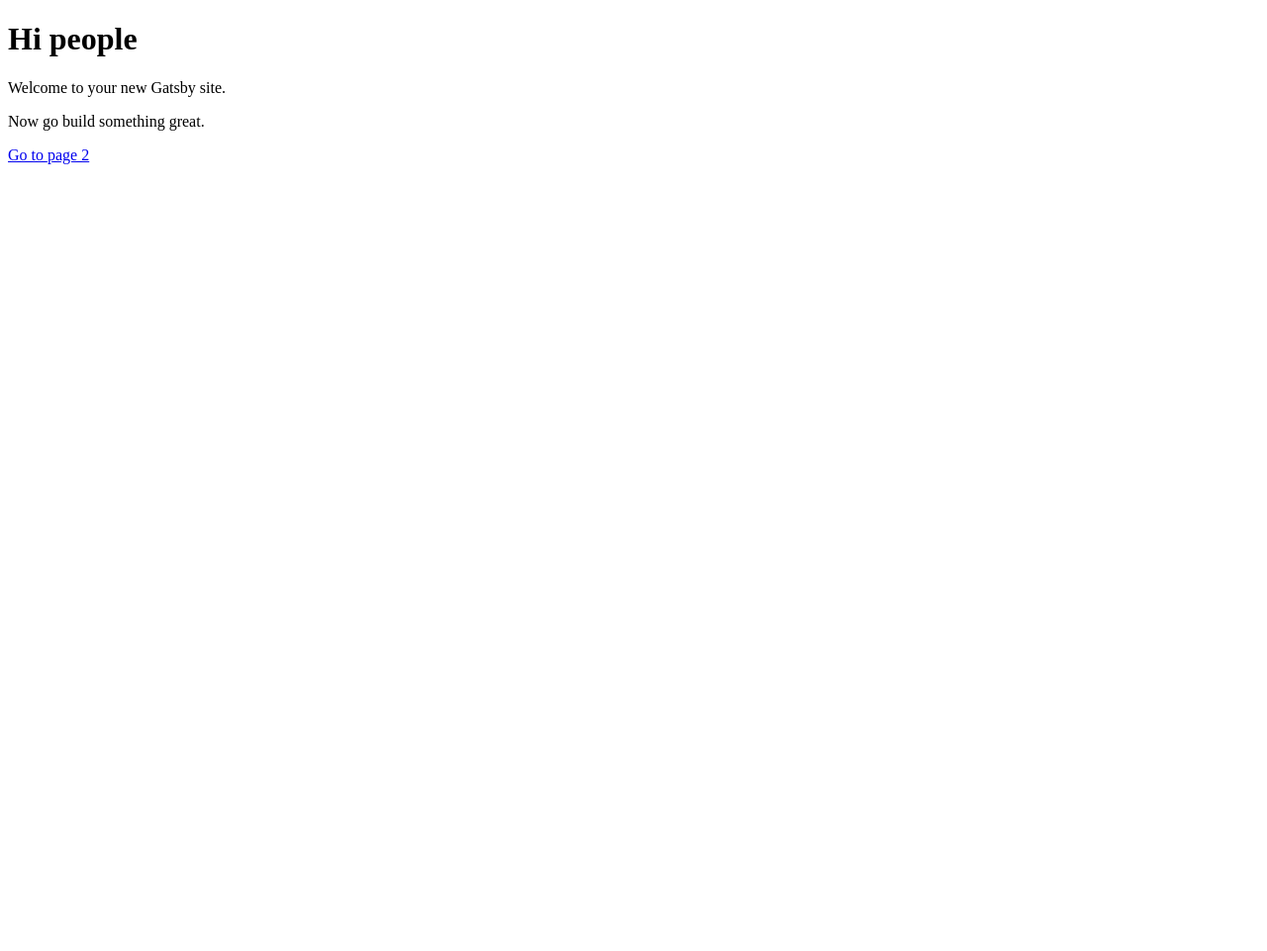
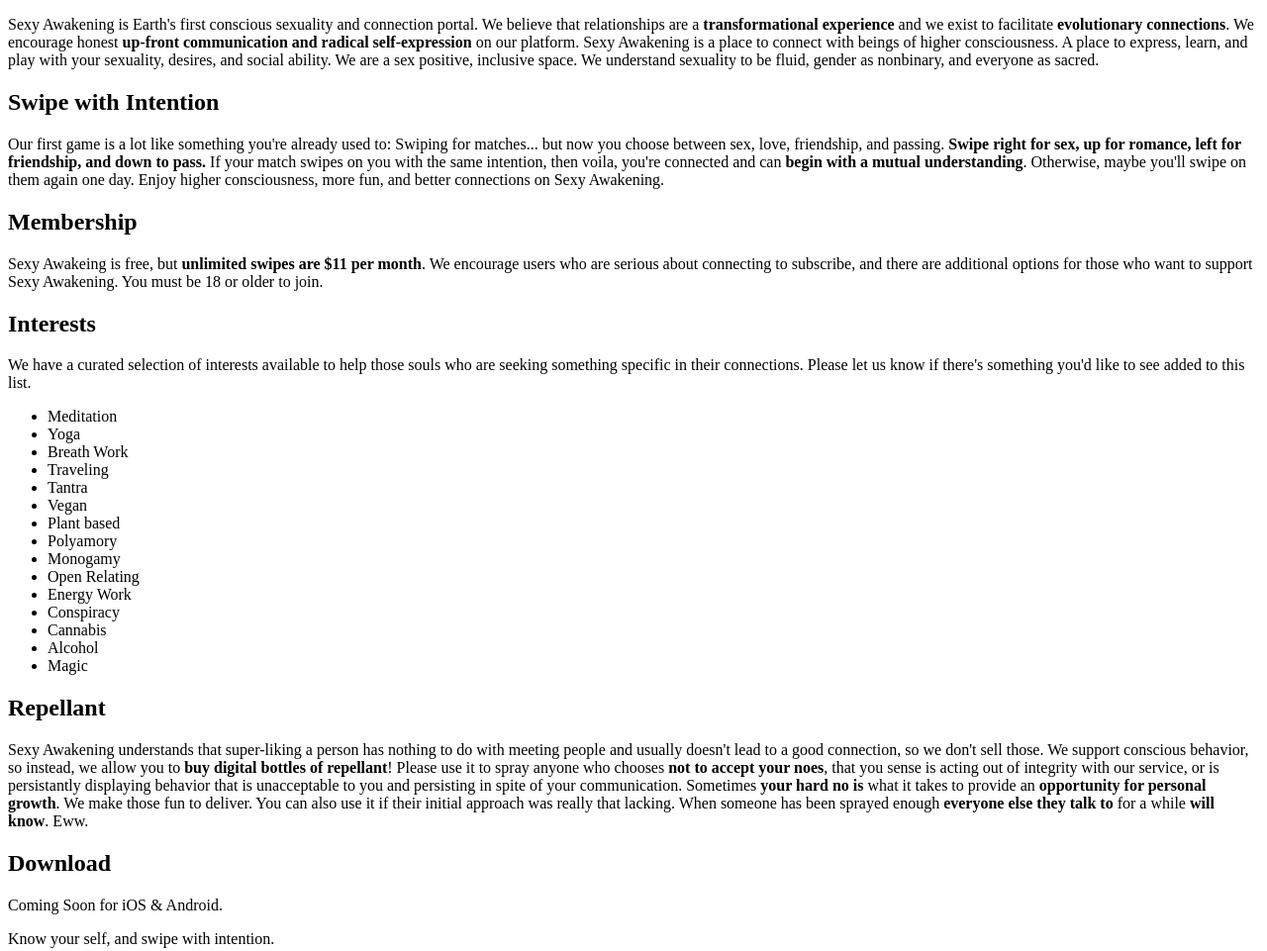
Before and after one commit to russjwells/sexy-awakening-website, a Gatsby site: page / in a window 1280 px wide. Shown: the whole page at 99% size. Before the commit the page ends 800 px from the top, so only its background shows below. Built offline with nearby package versions, Linux system fonts and the light colour scheme; Gatsby itself is replaced by a stand-in of ours.

Commit message:
updated front page

```diff
--- a/src/components/header.js
+++ b/src/components/header.js
@@ -4,7 +4,7 @@
 const Header = ({ siteTitle }) => (
   <div
     style={{
-      background: 'rebeccapurple',
+      background: 'white',
       marginBottom: '1.45rem',
     }}
   >
@@ -19,7 +19,7 @@
         <Link
           to="/"
           style={{
-            color: 'white',
+            color: '#e54560',
             textDecoration: 'none',
           }}
         >
--- a/src/layouts/index.js
+++ b/src/layouts/index.js
@@ -3,6 +3,7 @@
 import Helmet from 'react-helmet'
 
 import Header from '../components/header'
+import Footer from '../components/footer'
 import './index.css'
 
 const Layout = ({ children, data }) => (
@@ -25,6 +26,7 @@
     >
       {children()}
     </div>
+    <Footer />
   </div>
 )
 
--- a/src/pages/index.js
+++ b/src/pages/index.js
@@ -3,10 +3,35 @@
 
 const IndexPage = () => (
   <div>
-    <h1>Hi people</h1>
-    <p>Welcome to your new Gatsby site.</p>
-    <p>Now go build something great.</p>
-    <Link to="/page-2/">Go to page 2</Link>
+    <p>Sexy Awakening is Earth's first conscious sexuality and connection portal. We believe that relationships are a <b>transformational experience</b> and we exist to facilitate <b>evolutionary connections</b>. We encourage honest <b>up-front communication and radical self-expression</b> on our platform. Sexy Awakening is a place to connect with beings of higher consciousness. A place to express, learn, and play with your sexuality, desires, and social ability. We are a sex positive, inclusive space. We understand sexuality to be fluid, gender as nonbinary, and everyone as sacred.</p>
+    <h2>Swipe with Intention</h2>
+    <p>Our first game is a lot like something you're already used to: Swiping for matches... but now you choose between sex, love, friendship, and passing. <b>Swipe right for sex, up for romance, left for friendship, and down to pass.</b> If your match swipes on you with the same intention, then voila, you're connected and can <b>begin with a mutual understanding</b>. Otherwise, maybe you'll swipe on them again one day. Enjoy higher consciousness, more fun, and better connections on Sexy Awakening.</p>
+    <h2>Membership</h2>
+    <p>Sexy Awakeing is free, but <b>unlimited swipes are  $11 per month</b>. We encourage users who are serious about connecting to subscribe, and there are additional options for those who want to support Sexy Awakening. You must be 18 or older to join.</p>
+    <h2>Interests</h2>
+    <p>We have a curated selection of interests available to help those souls who are seeking something specific in their connections. Please let us know if there's something you'd like to see added to this list.</p>
+    <ul>
+      <li>Meditation</li>
+      <li>Yoga</li>
+      <li>Breath Work</li>
+      <li>Traveling</li>
+      <li>Tantra</li>
+      <li>Vegan</li>
+      <li>Plant based</li>
+      <li>Polyamory</li>
+      <li>Monogamy</li>
+      <li>Open Relating</li>
+      <li>Energy Work</li>
+      <li>Conspiracy</li>
+      <li>Cannabis</li>
+      <li>Alcohol</li>
+      <li>Magic</li>
+    </ul>
+    <h2>Repellant</h2>
+    <p>Sexy Awakening understands that super-liking a person has nothing to do with meeting people and usually doesn't lead to a good connection, so we don't sell those. We support conscious behavior, so instead, we allow you to <b>buy digital bottles of repellant</b>! Please use it to spray anyone who chooses <b>not to accept your noes</b>, that you sense is acting out of integrity with our service, or is persistantly displaying behavior that is unacceptable to you and persisting in spite of your communication. Sometimes <b>your hard no is</b> what it takes to provide an <b>opportunity for personal growth</b>. We make those fun to deliver. You can also use it if their initial approach was really that lacking. When someone has been sprayed enough <b>everyone else they talk to</b> for a while <b>will know</b>. Eww.</p>
+    <h2>Download</h2>
+    <p>Coming Soon for iOS & Android.</p>
+    <p>Know your self, and swipe with intention.</p>
   </div>
 )
 
```
Also changed, not shown: src/components/footer.js (added, +28 -0 lines), src/pages/guidelines.js (added, +12 -0 lines), src/pages/privacy-policy.js (added, +12 -0 lines), src/pages/terms-of-service.js (added, +12 -0 lines).
